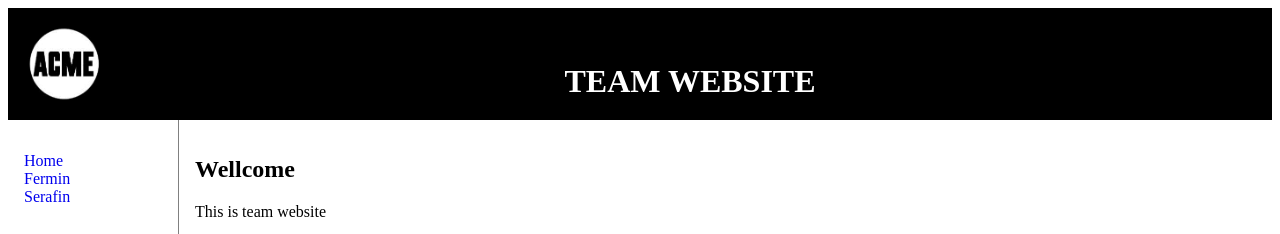
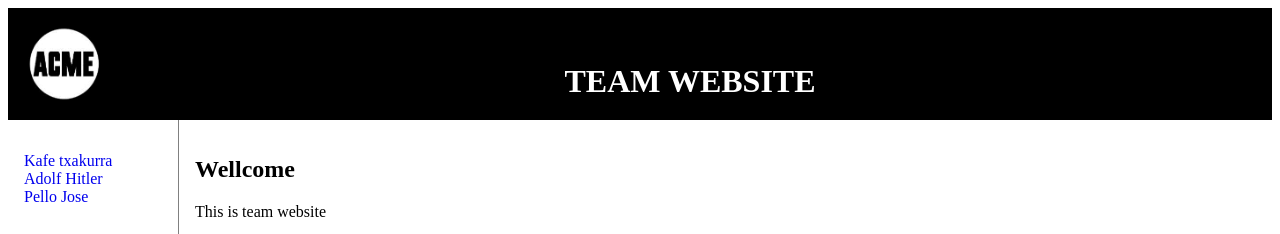
Before and after one commit to FerminElTravieso/BlackZone, a plain HTML site: page index.html in a window 1280 px wide. Shown: the top 234 px of the page. Drawn offline with Linux system fonts and the light colour scheme.

```diff
--- a/index.html
+++ b/index.html
@@ -11,9 +11,9 @@
 		</header>
 		<nav>
 		  <ul>
-			<li><a href="index.html">Home</a></li>
-			<li><a href="input.html">Fermin</a></li>
-			<li><a href="bigarrena.html">Serafin</a></li>
+			<li><a href="index.html">Kafe txakurra</a></li>
+			<li><a href="input.html">Adolf Hitler</a></li>
+			<li><a href="bigarrena.html">Pello Jose</a></li>
 		  </ul>
 		</nav>
 		<article>
```
